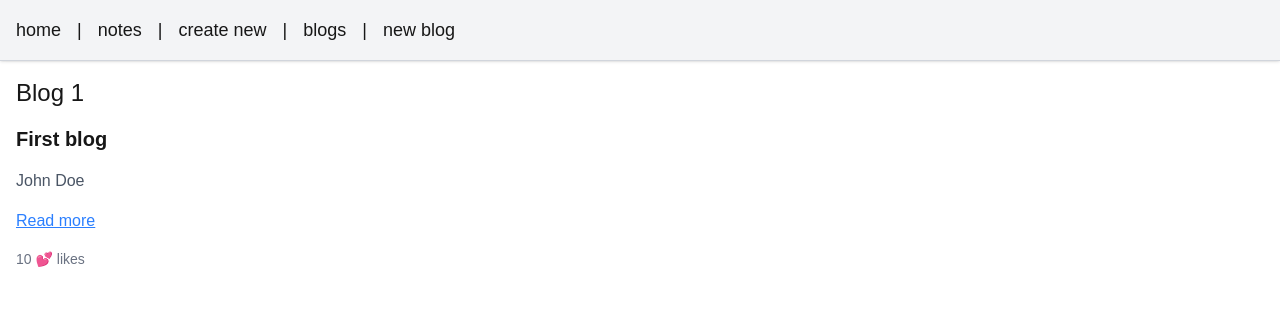
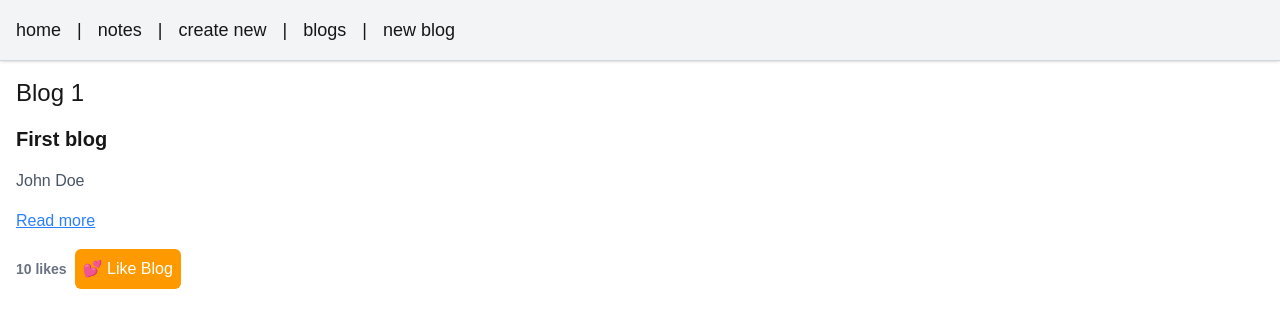
Before and after one commit to Recordline1/FullStackOpen, a Next.js app: page /blogs/1 in a window 1280 px wide. Shown: the top 328 px of the page. Built offline with nearby package versions, Linux system fonts and the light colour scheme.

Commit message:
feat: add like functionality to blog posts with updated UI

```diff
--- a/app/actions/blogs.ts
+++ b/app/actions/blogs.ts
@@ -3,6 +3,7 @@
 import { redirect } from "next/navigation";
 import { revalidatePath } from "next/cache";
 import { addBlog } from "../blogs/blogs";
+import {likeBlog} from "../blogs/blogs";
 
 export async function createBlog(formData: FormData) {
     const title = formData.get("title") as string;
@@ -13,3 +14,11 @@ export async function createBlog(formData: FormData) {
     revalidatePath("/blogs")
     redirect("/blogs")
 }
+
+
+export async function likeBlogAction(formData: FormData) {
+    const id = Number(formData.get("id"));
+    likeBlog(id)
+    revalidatePath(`/blogs/${id}`)
+    redirect(`/blogs/${id}`)
+}
--- a/app/blogs/[id]/page.tsx
+++ b/app/blogs/[id]/page.tsx
@@ -1,5 +1,6 @@
 import {notFound} from "next/navigation";
 import { getBlogById } from "@app/blogs/blogs";
+import { likeBlogAction } from "@/app/actions/blogs";
 
 
 
@@ -18,7 +19,15 @@ const BlogPage = async ({ params }: { params: Promise<{ id: string }> }) => {
             <h2 className="text-xl font-semibold">{blog.title}</h2>
             <p className="text-gray-600">{blog.author}</p>
             <p className="text-blue-500 underline"><a href={blog.url} target="_blank" rel="noopener noreferrer">Read more</a></p>
-            <p className="text-sm text-gray-500">{blog.likes} 💕 likes</p>
+            <div className="flex gap-2 items-center">
+                <p className="text-sm font-bold text-gray-500">{blog.likes}  likes</p>
+                <form action={likeBlogAction}>
+                    <input type="hidden" name="id" value={blog.id} />
+                    <button type="submit" className="text-white bg-amber-500 p-2 rounded-md hover:bg-amber-600 cursor-pointer ">
+                       <span>💕</span> Like Blog
+                    </button>
+                </form>
+            </div>
         </div>
     )
 }
--- a/app/blogs/blogs.ts
+++ b/app/blogs/blogs.ts
@@ -40,3 +40,10 @@ export const addBlog = (title: string, author: string, url: string) => {
 export const getBlogById = (id: number) => {
     return blogs.find(blog => blog.id === id)
 }
+
+export const likeBlog = (id: number) => {
+    const blog = blogs.find(blog => blog.id === id)
+    if (blog) {
+        blog.likes++
+    }
+}
```
